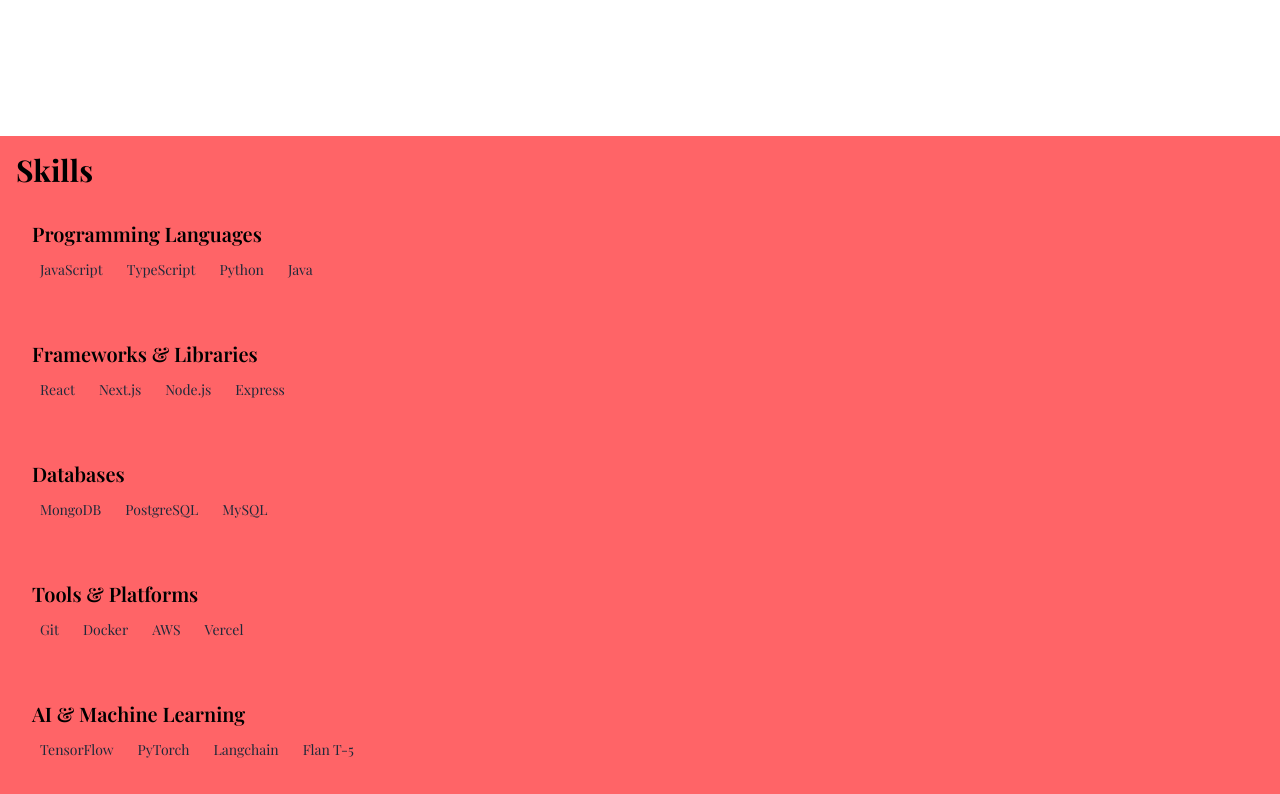
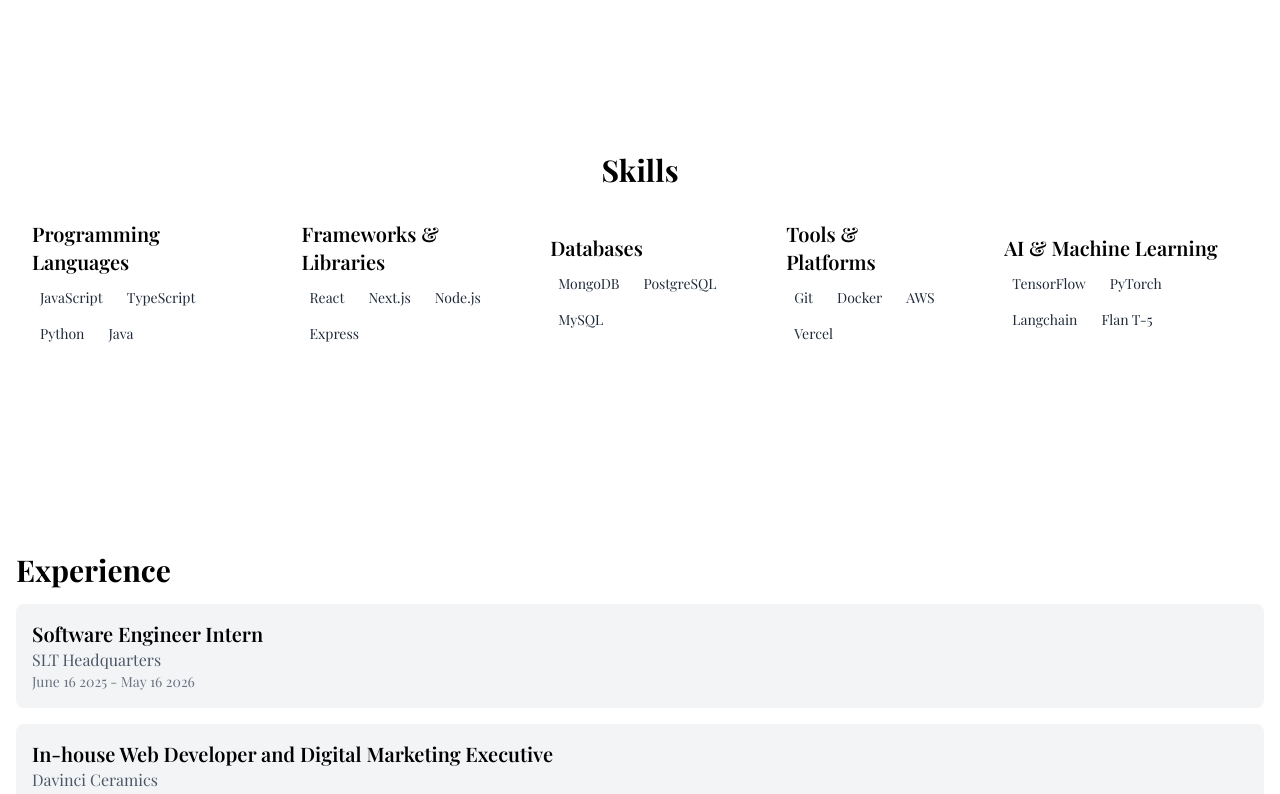
Before and after one commit to Ch4nnXDev/portfolio, a Next.js app in the folder my-portfolio/: page / in a window 1280 px wide. Shown: the part 1300-2094 px from the top of the page. Built offline with nearby package versions, Linux system fonts and the light colour scheme; a web font is replaced by a local one.

Commit message:
added Layout changes

```diff
--- a/my-portfolio/src/app/my-components/Skills.tsx
+++ b/my-portfolio/src/app/my-components/Skills.tsx
@@ -23,9 +23,9 @@
 
     ]
     return (
-        <section className="flex flex-col p-4 w-full bg-red-400">
+        <section className="flex flex-col p-4 w-full items-center h-[50%]">
             <h2 className="text-3xl font-bold mb-4">Skills</h2>
-            <div className="flex flex-col gap-6">
+            <div className="flex flex-row gap-6 items-center">
                 {skills.map((skill, index) => (
                     <div key={index} className="flex flex-col p-4 rounded-lg">
                         <h3 className="text-xl font-semibold mb-2">{skill.category}</h3>
```
